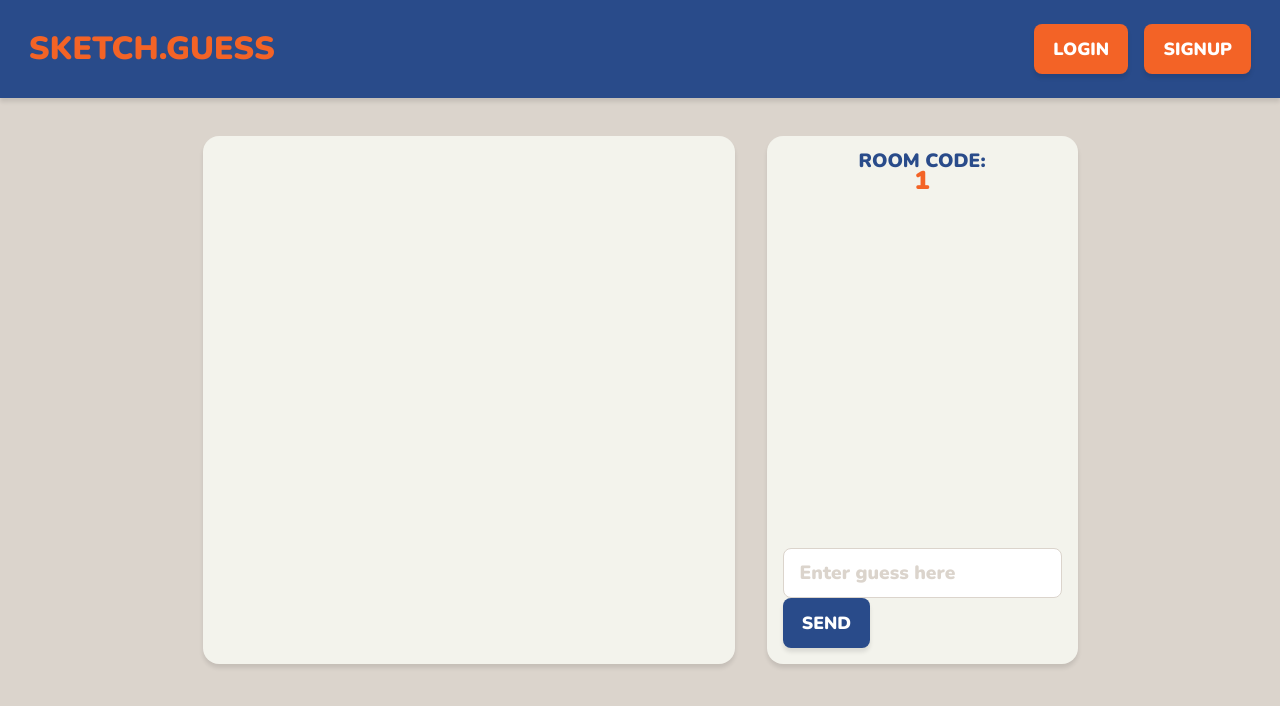
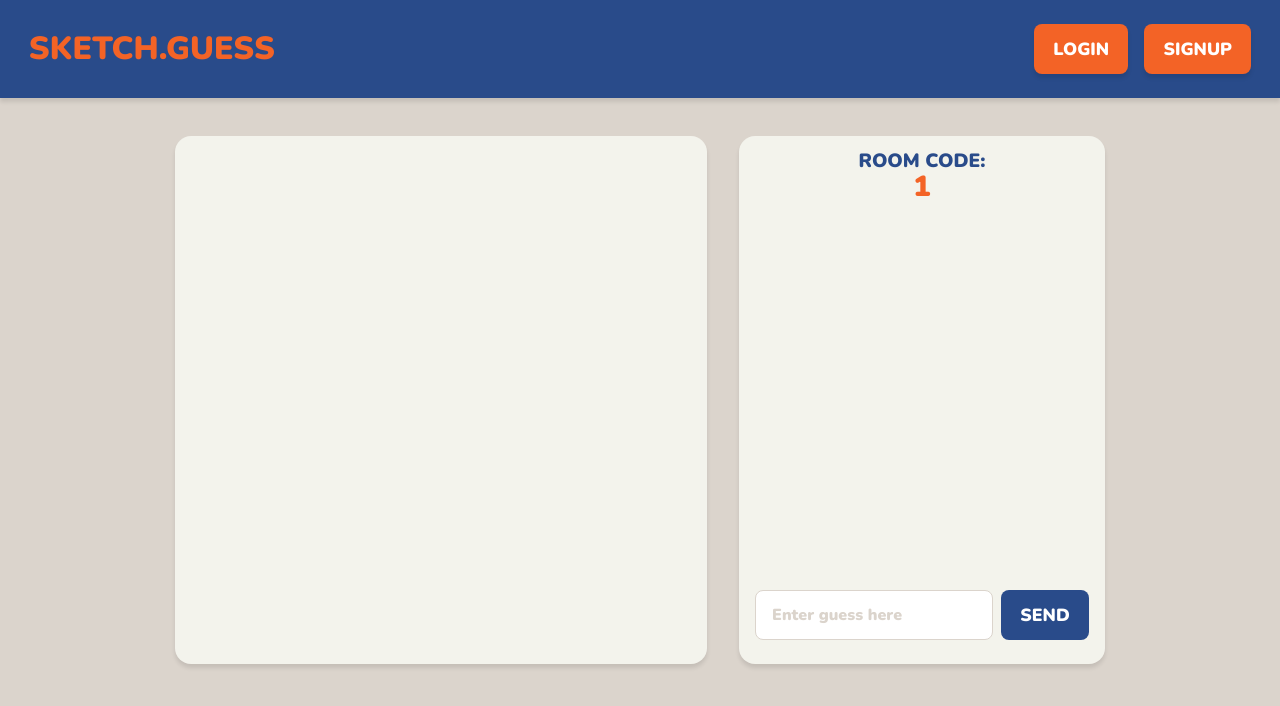
Before and after one commit to 99patricia/Guess-a-Sketch, a React (Create React App) app in the folder client/: page /chat/1 in a window 1280 px wide. Shown: the top 706 px of the page. Built offline with nearby package versions, Linux system fonts and the light colour scheme; no server answers.

Commit message:
use local storage for username for now

```diff
--- a/client/src/components/Button.jsx
+++ b/client/src/components/Button.jsx
@@ -4,15 +4,27 @@ import styled from "styled-components";
 const StyledButton = styled.button`
     background-color: ${(props) =>
         props.secondary ? "var(--secondary)" : "var(--primary)"};
+    font-family: var(--font);
+    font-size: 1.1rem;
+    text-transform: uppercase;
     color: var(--white);
+
     padding: 0.8rem 1.2rem;
     display: block;
     border: 0;
     border-radius: 0.5rem;
-    box-shadow: 0px 4px 4px rgba(0, 0, 0, 0.1);
-    font-family: var(--font);
-    font-size: 1.1rem;
-    text-transform: uppercase;
+    box-shadow: ${(props) =>
+        props.noShadow ? "none" : "0px 4px 4px rgba(0, 0, 0, 0.1)"};
+
+    -webkit-transition: background-color 0.05s ease-out;
+    -moz-transition: background-color 0.05s ease-out;
+    -o-transition: background-color 0.05s ease-out;
+    transition: background-color 0.05s ease-out;
+
+    :active {
+        background-color: ${(props) =>
+            props.secondary ? "var(--primary)" : "var(--secondary)"};
+    }
 
     :not(:last-child) {
         margin-right: ${(props) => (props.column ? "0" : "1rem")};
@@ -21,11 +33,7 @@ const StyledButton = styled.button`
 `;
 
 function Button(props) {
-    return (
-        <StyledButton secondary={props.secondary} column={props.column}>
-            {props.children}
-        </StyledButton>
-    );
+    return <StyledButton {...props}>{props.children}</StyledButton>;
 }
 
 export default Button;
--- /dev/null
+++ b/client/src/components/Chat.jsx
@@ -0,0 +1,52 @@
+import React, { useEffect, useState } from "react";
+import styled from "styled-components";
+
+import { ChatBody, ChatFooter } from "components/Chat/";
+
+const StyledChat = styled.div`
+    background-color: var(--light-beige);
+    padding: 1rem;
+    border-radius: 1rem;
+    display: flex;
+    flex-direction: column;
+    justify-content: space-between;
+    box-shadow: 0px 4px 4px rgba(0, 0, 0, 0.1);
+`;
+
+const StyledRoomCode = styled.div`
+    text-align: center;
+    text-transform: uppercase;
+    font-size: 1.2rem;
+
+    div.code {
+        font-size: 1.8rem;
+        line-height: 2rem;
+        color: var(--secondary);
+    }
+`;
+
+function Chat(props) {
+    const [messages, setMessages] = useState([]);
+
+    useEffect(() => {
+        props.socket.on("chat message", (msg) => {
+            // Append existing message with incoming message
+            setMessages([...messages, msg]);
+        });
+    }, [props.socket, messages]);
+
+    return (
+        <StyledChat>
+            <StyledRoomCode>
+                Room code:
+                <div className="code">{props.roomId}</div>
+            </StyledRoomCode>
+            <div>
+                <ChatBody messages={messages} />
+                <ChatFooter socket={props.socket} username={props.username} />
+            </div>
+        </StyledChat>
+    );
+}
+
+export default Chat;
--- a/client/src/components/Chat/ChatBody.jsx
+++ b/client/src/components/Chat/ChatBody.jsx
@@ -15,7 +15,9 @@ function ChatBody(props) {
     return (
         <>
             {props.messages.map((msg) => (
-                <StyledMessage key={msg.id}>{msg.message}</StyledMessage>
+                <StyledMessage key={msg.id}>
+                    {msg.username}: {msg.message}
+                </StyledMessage>
             ))}
         </>
     );
--- a/client/src/components/Chat/ChatContainer.jsx
+++ /dev/null
@@ -1,37 +0,0 @@
-import React from "react";
-import styled from "styled-components";
-
-const StyledChatContainer = styled.div`
-    background-color: var(--light-beige);
-    padding: 1rem;
-    border-radius: 1rem;
-    display: flex;
-    flex-direction: column;
-    justify-content: space-between;
-    box-shadow: 0px 4px 4px rgba(0, 0, 0, 0.1);
-`;
-
-const StyledRoomCode = styled.div`
-    text-align: center;
-    text-transform: uppercase;
-    font-size: 1.2rem;
-
-    div.code {
-        font-size: 1.6rem;
-        color: var(--secondary);
-    }
-`;
-
-function ChatContainer(props) {
-    return (
-        <StyledChatContainer>
-            <StyledRoomCode>
-                Room code:
-                <div className="code">{props.roomId}</div>
-            </StyledRoomCode>
-            <div>{props.children}</div>
-        </StyledChatContainer>
-    );
-}
-
-export default ChatContainer;
--- a/client/src/components/Chat/ChatFooter.jsx
+++ b/client/src/components/Chat/ChatFooter.jsx
@@ -1,9 +1,18 @@
 import React, { useState } from "react";
 import styled from "styled-components";
 
-import { Button, FormInput } from "components";
+import { Button } from "components";
+import FormInput from "components/FormInput";
 
-const StyledChatFooter = styled.form``;
+const StyledChatFooter = styled.form`
+    display: flex;
+    margin: 0.5rem 0;
+`;
+
+const StyledChatInput = styled(FormInput)`
+    font-size: 1rem;
+    margin: 0 0.5rem 0 0;
+`;
 
 function ChatFooter(props) {
     const [message, setMessage] = useState("");
@@ -13,6 +22,7 @@ function ChatFooter(props) {
         if (message.trim()) {
             props.socket.emit("chat message", {
                 message,
+                username: props.username,
                 id: `${props.socket.id}${Math.random()}`,
             });
         }
@@ -21,13 +31,13 @@ function ChatFooter(props) {
 
     return (
         <StyledChatFooter onSubmit={handleSendMessage}>
-            <FormInput
+            <StyledChatInput
                 type="text"
                 placeholder="Enter guess here"
                 value={message}
                 onChange={(e) => setMessage(e.target.value)}
             />
-            <Button>Send</Button>
+            <Button noShadow>Send</Button>
         </StyledChatFooter>
     );
 }
--- a/client/src/components/Chat/index.js
+++ b/client/src/components/Chat/index.js
@@ -1,3 +1,2 @@
 export { default as ChatBody } from "./ChatBody";
-export { default as ChatContainer } from "./ChatContainer";
 export { default as ChatFooter } from "./ChatFooter";
--- a/client/src/components/Form.jsx
+++ b/client/src/components/Form.jsx
@@ -12,7 +12,7 @@ const StyledForm = styled.form`
 `;
 
 function Form(props) {
-    return <StyledForm props={props}>{props.children}</StyledForm>;
+    return <StyledForm {...props}>{props.children}</StyledForm>;
 }
 
 export default Form;
--- a/client/src/components/FormInput.jsx
+++ b/client/src/components/FormInput.jsx
@@ -15,6 +15,7 @@ const StyledInput = styled.input`
     border: 1px solid var(--beige);
     font-size: 1.2rem;
     color: var(--primary);
+    margin-bottom: 2rem;
 
     :focus {
         border: 1px solid var(--primary);
@@ -25,9 +26,6 @@ const StyledInput = styled.input`
         color: var(--beige);
     }
 
-    :not(:last-of-type) {
-        margin-bottom: 2rem;
-    }
 `;
 
 function FormInput(props) {
--- a/client/src/components/index.js
+++ b/client/src/components/index.js
@@ -1,5 +1,6 @@
 export { default as Button } from "./Button";
 export { default as Canvas } from "./Canvas";
+export { default as Chat } from "./Chat";
 export { default as Container } from "./Container";
 export { default as FlexContainer } from "./FlexContainer";
 export { default as Form } from "./Form";
--- a/client/src/pages/Home.jsx
+++ b/client/src/pages/Home.jsx
@@ -1,34 +1,44 @@
-import React from "react";
-import axios from "axios";
+import React, { useState } from "react";
+import { useNavigate } from "react-router-dom";
 
 import { Button, Header, Container, Form, FormInput } from "components";
 
 function Home() {
-    const [data, setData] = React.useState(null);
+    const [roomId, setRoomId] = useState("");
+    const [nickname, setNickname] = useState("");
+    const navigate = useNavigate();
 
-    React.useEffect(() => {
-        axios.get("/api").then((res) => setData(res.data.message));
-    }, []);
+    const handleJoinRoom = (e) => {
+        e.preventDefault();
+        localStorage.setItem("nickname", nickname);
+        navigate(`/chat/${roomId}`);
+    };
 
     return (
         <>
             <Header />
             <Container>
-                <Form>
+                <Form onSubmit={handleJoinRoom}>
                     <FormInput
                         label="Join a room"
                         placeholder="Enter room code"
                         type="text"
+                        onChange={(e) => setRoomId(e.target.value)}
+                        value={roomId}
                     ></FormInput>
                     <FormInput
                         label="Nickname"
                         placeholder="Enter nickname"
                         type="text"
+                        onChange={(e) => setNickname(e.target.value)}
+                        value={nickname}
                     ></FormInput>
-                    <Button column>Join</Button>
-                    <Button column secondary>
+                    <Button column type="submit">
+                        Join
+                    </Button>
+                    {/* <Button column secondary onclick='location.href="/"'>
                         Create a new room
-                    </Button>
+                    </Button> */}
                 </Form>
             </Container>
         </>
--- a/client/src/pages/Room.jsx
+++ b/client/src/pages/Room.jsx
@@ -1,26 +1,18 @@
-import React, { useEffect, useState } from "react";
+import React from "react";
 import io from "socket.io-client";
 import { useParams } from "react-router-dom";
 
-import { Canvas, Container, FlexContainer, Header } from "components";
-import { ChatBody, ChatContainer, ChatFooter } from "components/Chat/";
+import { Canvas, Chat, Container, FlexContainer, Header } from "components";
 
 const socket = io();
 
 function Room() {
     const { chatId } = useParams();
-    const [messages, setMessages] = useState([]);
+    const username = localStorage.getItem("nickname");
 
     var room = chatId;
     socket.room = room;
     socket.emit("join room", room);
-
-    useEffect(() => {
-        socket.on("chat message", (msg) => {
-            // Append existing message with incoming message
-            setMessages([...messages, msg]);
-        });
-    }, [messages]);
 
     return (
         <>
@@ -28,10 +20,7 @@ function Room() {
             <Container>
                 <FlexContainer>
                     <Canvas></Canvas>
-                    <ChatContainer roomId={room}>
-                        <ChatBody messages={messages} />
-                        <ChatFooter socket={socket} />
-                    </ChatContainer>
+                    <Chat roomId={room} socket={socket} username={username} />
                 </FlexContainer>
             </Container>
         </>
```
Also changed, not shown: 1 other file (tests, documents, lock files or other folders).
